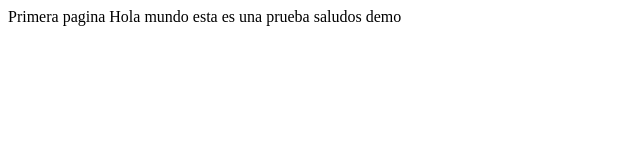
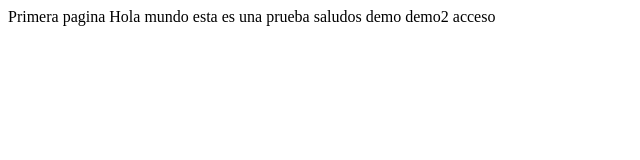
Before and after one commit to jfarfantecsup/proyecto01, a plain HTML site: page index.html in a window 1280 px wide. Shown: the whole page, without its empty margins (0-640 px from the left). Drawn offline with Linux system fonts and the light colour scheme.

Commit message:
datos index

```diff
--- a/index.html
+++ b/index.html
@@ -9,5 +9,9 @@ Primera pagina
  saludos
  demo
 
+ demo2
+ acceso
+
+
 </body>
 </html>
```
